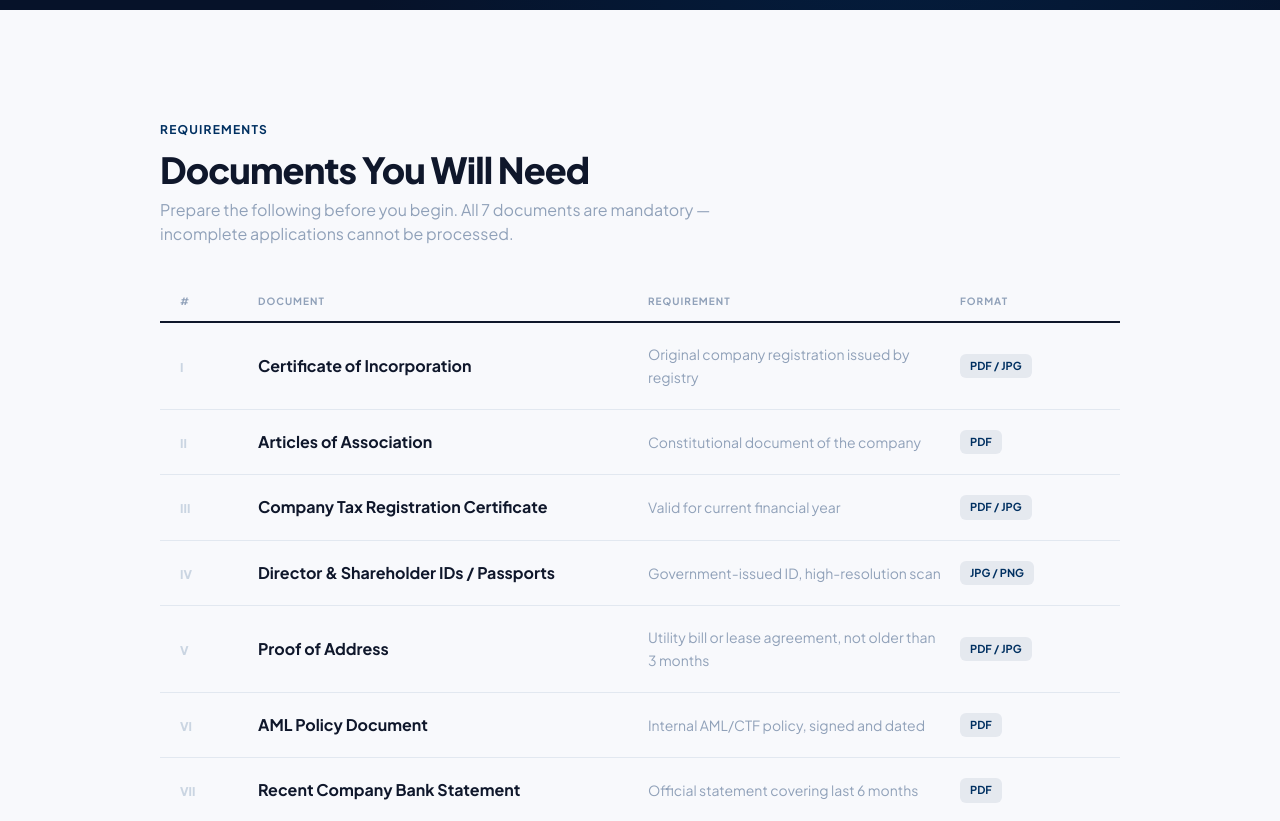
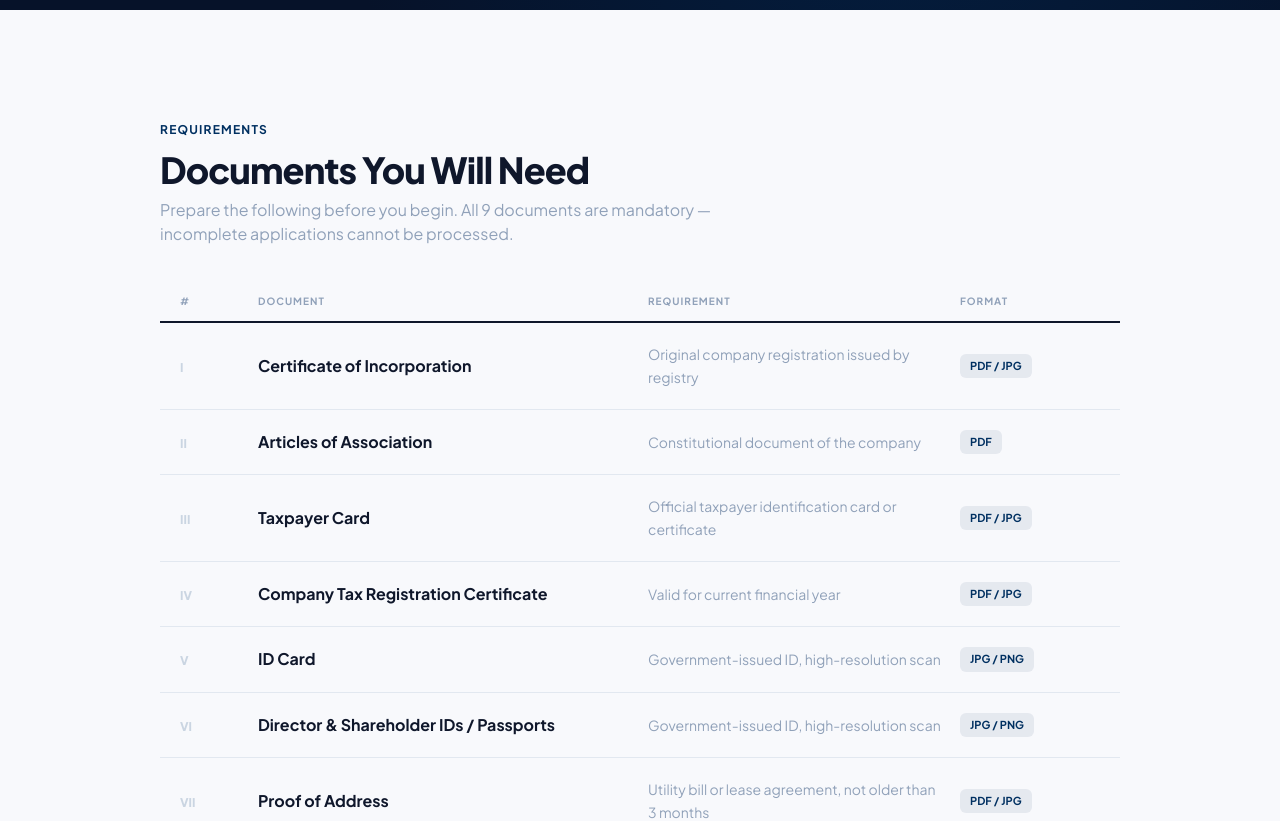
Before and after one commit to enakoweb88-sys/test, a React (Vite) app: page / in a window 1280 px wide. Shown: the part 4960-5781 px from the top of the page. Built offline with nearby package versions, Linux system fonts and the light colour scheme.

Commit message:
Build: Update client application with latest changes

```diff
--- a/src/App.tsx
+++ b/src/App.tsx
@@ -409,12 +409,14 @@ function KYCForm() {
             <div className="grid grid-cols-1 sm:grid-cols-2 gap-3 sm:gap-4 mb-4">
               <UploadBox label="i. Certificate of Incorporation" hint="PDF or JPG up to 10MB" />
               <UploadBox label="ii. Articles of Association" hint="PDF up to 10MB" />
-              <UploadBox label="iii. Company Tax Registration Certificate" hint="Current valid year" />
-              <UploadBox label="iv. IDs / Passports of Directors & Shareholders" hint="High-resolution scan required" />
-              <UploadBox label="v. Proof of Address" hint="Utility Bill or Lease Agreement" />
-              <UploadBox label="vi. AML Policy Document" hint="Current internal AML policy" />
+              <UploadBox label="iii. Taxpayer Card" hint="PDF or JPG up to 10MB" />
+              <UploadBox label="iv. Company Tax Registration Certificate" hint="Current valid year" />
+              <UploadBox label="v. ID Card" hint="High-resolution scan required" />
+              <UploadBox label="vi. IDs / Passports of Directors & Shareholders" hint="High-resolution scan required" />
+              <UploadBox label="vii. Proof of Address" hint="Utility Bill or Lease Agreement" />
+              <UploadBox label="viii. AML Policy Document" hint="Current internal AML policy" />
             </div>
-            <UploadBox label="vii. Recent Company Bank Statement" hint="Last 6 months of account activity" />
+            <UploadBox label="ix. Recent Company Bank Statement" hint="Last 6 months of account activity" />
           </SectionCard>
 
           {/* ── 6. Declaration ───────────────────────────────── */}
@@ -575,7 +577,7 @@ const TRANSLATIONS = {
     getItOn: 'Get it on',
     reqTag: 'Requirements',
     reqTitle: 'Documents You Will Need',
-    reqSub: 'Prepare the following before you begin. All 7 documents are mandatory — incomplete applications cannot be processed.',
+    reqSub: 'Prepare the following before you begin. All 9 documents are mandatory — incomplete applications cannot be processed.',
     tableNum: '#',
     tableDoc: 'Document',
     tableReq: 'Requirement',
@@ -584,17 +586,21 @@ const TRANSLATIONS = {
     doc1Req: 'Original company registration issued by registry',
     doc2Name: 'Articles of Association',
     doc2Req: 'Constitutional document of the company',
-    doc3Name: 'Company Tax Registration Certificate',
-    doc3Req: 'Valid for current financial year',
-    doc4Name: 'Director & Shareholder IDs / Passports',
-    doc4Req: 'Government-issued ID, high-resolution scan',
-    doc5Name: 'Proof of Address',
-    doc5Req: 'Utility bill or lease agreement, not older than 3 months',
-    doc6Name: 'AML Policy Document',
-    doc6Req: 'Internal AML/CTF policy, signed and dated',
-    doc7Name: 'Recent Company Bank Statement',
-    doc7Req: 'Official statement covering last 6 months',
-    reqFooterText: 'All 7 documents must be submitted to proceed.',
+    doc3Name: 'Taxpayer Card',
+    doc3Req: 'Official taxpayer identification card or certificate',
+    doc4Name: 'Company Tax Registration Certificate',
+    doc4Req: 'Valid for current financial year',
+    doc5Name: 'ID Card',
+    doc5Req: 'Government-issued ID, high-resolution scan',
+    doc6Name: 'Director & Shareholder IDs / Passports',
+    doc6Req: 'Government-issued ID, high-resolution scan',
+    doc7Name: 'Proof of Address',
+    doc7Req: 'Utility bill or lease agreement, not older than 3 months',
+    doc8Name: 'AML Policy Document',
+    doc8Req: 'Internal AML/CTF policy, signed and dated',
+    doc9Name: 'Recent Company Bank Statement',
+    doc9Req: 'Official statement covering last 6 months',
+    reqFooterText: 'All 9 documents must be submitted to proceed.',
     reqFooterSub: 'Applications typically take 10–15 minutes to complete.',
     reqFooterBtn: 'Begin KYC Application',
     ctaTitle: 'Ready to Get Started?',
@@ -676,7 +682,7 @@ const TRANSLATIONS = {
     getItOn: 'Disponible sur',
     reqTag: 'Exigences',
     reqTitle: 'Documents dont vous aurez besoin',
-    reqSub: 'Préparez les documents suivants avant de commencer. Les 7 documents sont obligatoires — les demandes incomplètes ne peuvent pas être traitées.',
+    reqSub: 'Préparez les documents suivants avant de commencer. Les 9 documents sont obligatoires — les demandes incomplètes ne peuvent pas être traitées.',
     tableNum: '#',
     tableDoc: 'Document',
     tableReq: 'Exigence',
@@ -685,17 +691,21 @@ const TRANSLATIONS = {
     doc1Req: 'Enregistrement original de l\'entreprise délivré par le registre',
     doc2Name: 'Statuts de l\'entreprise',
     doc2Req: 'Document constitutionnel de l\'entreprise',
-    doc3Name: 'Certificat d\'enregistrement fiscal',
-    doc3Req: 'Valide pour l\'année financière en cours',
-    doc4Name: 'Pièces d\'identité / Passeports des directeurs & actionnaires',
-    doc4Req: 'Pièce d\'identité délivrée par le gouvernement, scan haute résolution',
-    doc5Name: 'Justificatif de domicile',
-    doc5Req: 'Facture de services publics ou contrat de bail, datant de moins de 3 mois',
-    doc6Name: 'Document de politique LCB-FT',
-    doc6Req: 'Politique LCB-FT interne actuelle, signée et datée',
-    doc7Name: 'Relevé bancaire récent de l\'entreprise',
-    doc7Req: 'Relevé officiel couvrant les 6 derniers mois',
-    reqFooterText: 'Les 7 documents doivent être soumis pour continuer.',
+    doc3Name: 'Carte de contribuable',
+    doc3Req: 'Carte ou certificat officiel d\'identification fiscale',
+    doc4Name: 'Certificat d\'enregistrement fiscal',
+    doc4Req: 'Valide pour l\'année financière en cours',
+    doc5Name: 'Carte d\'identité',
+    doc5Req: 'Pièce d\'identité délivrée par le gouvernement, scan haute résolution',
+    doc6Name: 'Pièces d\'identité / Passeports des directeurs & actionnaires',
+    doc6Req: 'Pièce d\'identité délivrée par le gouvernement, scan haute résolution',
+    doc7Name: 'Justificatif de domicile',
+    doc7Req: 'Facture de services publics ou contrat de bail, datant de moins de 3 mois',
+    doc8Name: 'Document de politique LCB-FT',
+    doc8Req: 'Politique LCB-FT interne actuelle, signée et datée',
+    doc9Name: 'Relevé bancaire récent de l\'entreprise',
+    doc9Req: 'Relevé officiel couvrant les 6 derniers mois',
+    reqFooterText: 'Les 9 documents doivent être soumis pour continuer.',
     reqFooterSub: 'Les demandes prennent généralement 10 à 15 minutes.',
     reqFooterBtn: 'Commencer l\'intégration KYC',
     ctaTitle: 'Prêt à commencer ?',
@@ -1162,10 +1172,12 @@ function LandingPage() {
             { num: 'i', doc: t.doc1Name, note: t.doc1Req, fmt: 'PDF / JPG' },
             { num: 'ii', doc: t.doc2Name, note: t.doc2Req, fmt: 'PDF' },
             { num: 'iii', doc: t.doc3Name, note: t.doc3Req, fmt: 'PDF / JPG' },
-            { num: 'iv', doc: t.doc4Name, note: t.doc4Req, fmt: 'JPG / PNG' },
-            { num: 'v', doc: t.doc5Name, note: t.doc5Req, fmt: 'PDF / JPG' },
-            { num: 'vi', doc: t.doc6Name, note: t.doc6Req, fmt: 'PDF' },
-            { num: 'vii', doc: t.doc7Name, note: t.doc7Req, fmt: 'PDF' },
+            { num: 'iv', doc: t.doc4Name, note: t.doc4Req, fmt: 'PDF / JPG' },
+            { num: 'v', doc: t.doc5Name, note: t.doc5Req, fmt: 'JPG / PNG' },
+            { num: 'vi', doc: t.doc6Name, note: t.doc6Req, fmt: 'JPG / PNG' },
+            { num: 'vii', doc: t.doc7Name, note: t.doc7Req, fmt: 'PDF / JPG' },
+            { num: 'viii', doc: t.doc8Name, note: t.doc8Req, fmt: 'PDF' },
+            { num: 'ix', doc: t.doc9Name, note: t.doc9Req, fmt: 'PDF' },
           ].map((item, i) => (
             <motion.div key={item.num} {...fadeUp} transition={{ duration: 0.5, delay: i * 0.07 }}
               className="group grid grid-cols-12 gap-4 items-start sm:items-center px-5 py-5 border-b border-slate-200 hover:bg-white transition-all cursor-default">
--- a/src/pages/ClientKycForm.tsx
+++ b/src/pages/ClientKycForm.tsx
@@ -164,6 +164,9 @@ const formConfig = {
         icon: FaFileAlt,
         uploads: [
           { name: 'corporateDocuments', label: 'Corporate Documents' },
+          { name: 'idCard', label: 'ID Card' },
+          { name: 'articlesOfAssociation', label: 'Articles of Association' },
+          { name: 'taxpayerCard', label: 'Taxpayer Card' },
           { name: 'bankStatements', label: 'Bank Statements' },
           { name: 'certificateOfIncorporation', label: 'Certificate of Incorporation' },
           { name: 'amlPolicyDocument', label: 'AML Policy Document' },
```
